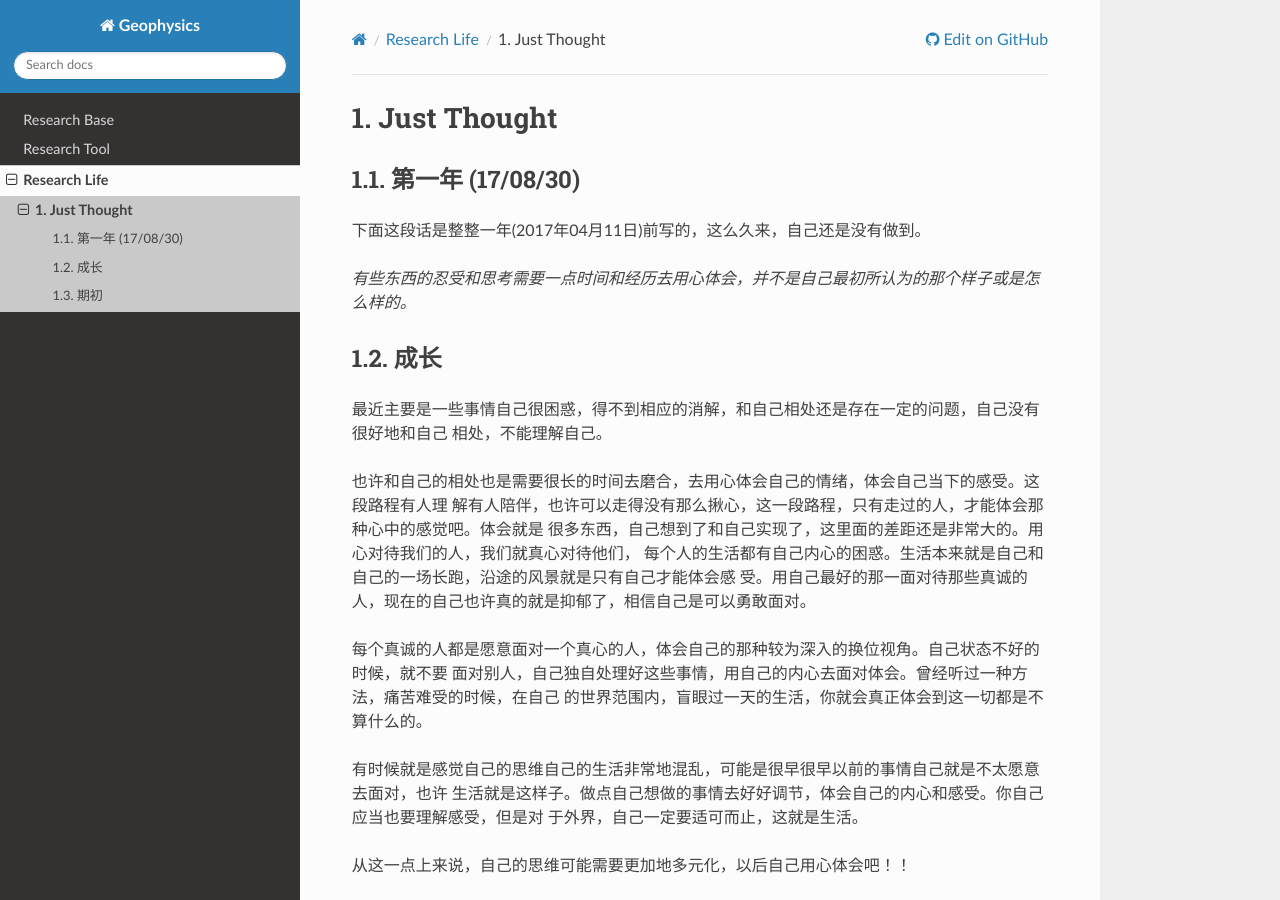
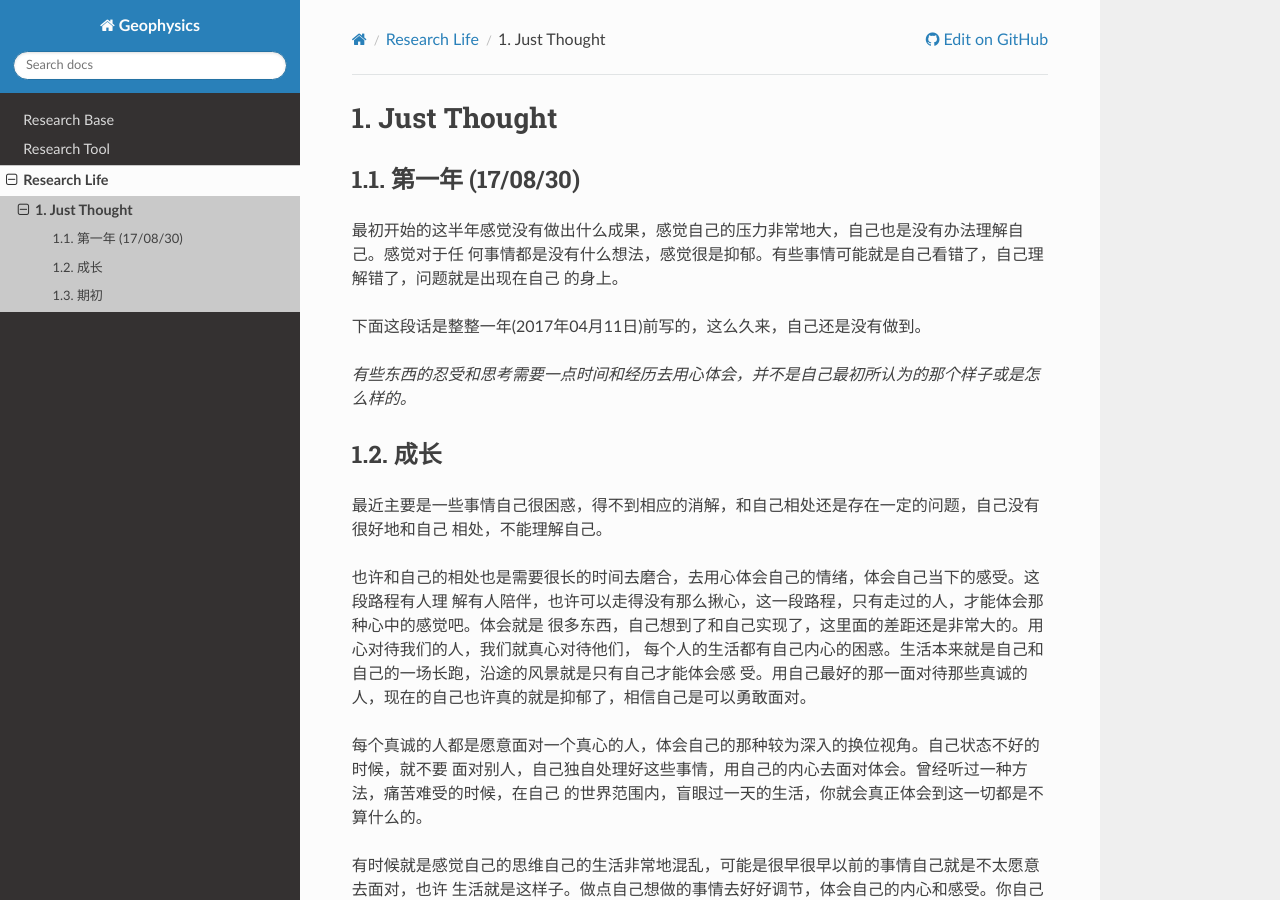
Before and after one commit to geosciman/GeophysicsResearch, a Sphinx documentation site: the page built from source/life/justthought.rst, in a window 1280 px wide and 900 px high. Built offline with Sphinx 7.4.7 and the Read the Docs theme 2.0.0, drawn with Linux system fonts in a browser that asks for light colours.

Commit message:
update_files

```diff
--- a/source/life/justthought.rst
+++ b/source/life/justthought.rst
@@ -3,7 +3,9 @@ Just Thought
 
 第一年 (17/08/30)
 -------------------
-
+最初开始的这半年感觉没有做出什么成果，感觉自己的压力非常地大，自己也是没有办法理解自己。感觉对于任
+何事情都是没有什么想法，感觉很是抑郁。有些事情可能就是自己看错了，自己理解错了，问题就是出现在自己
+的身上。
 
 下面这段话是整整一年(2017年04月11日)前写的，这么久来，自己还是没有做到。
 
```
